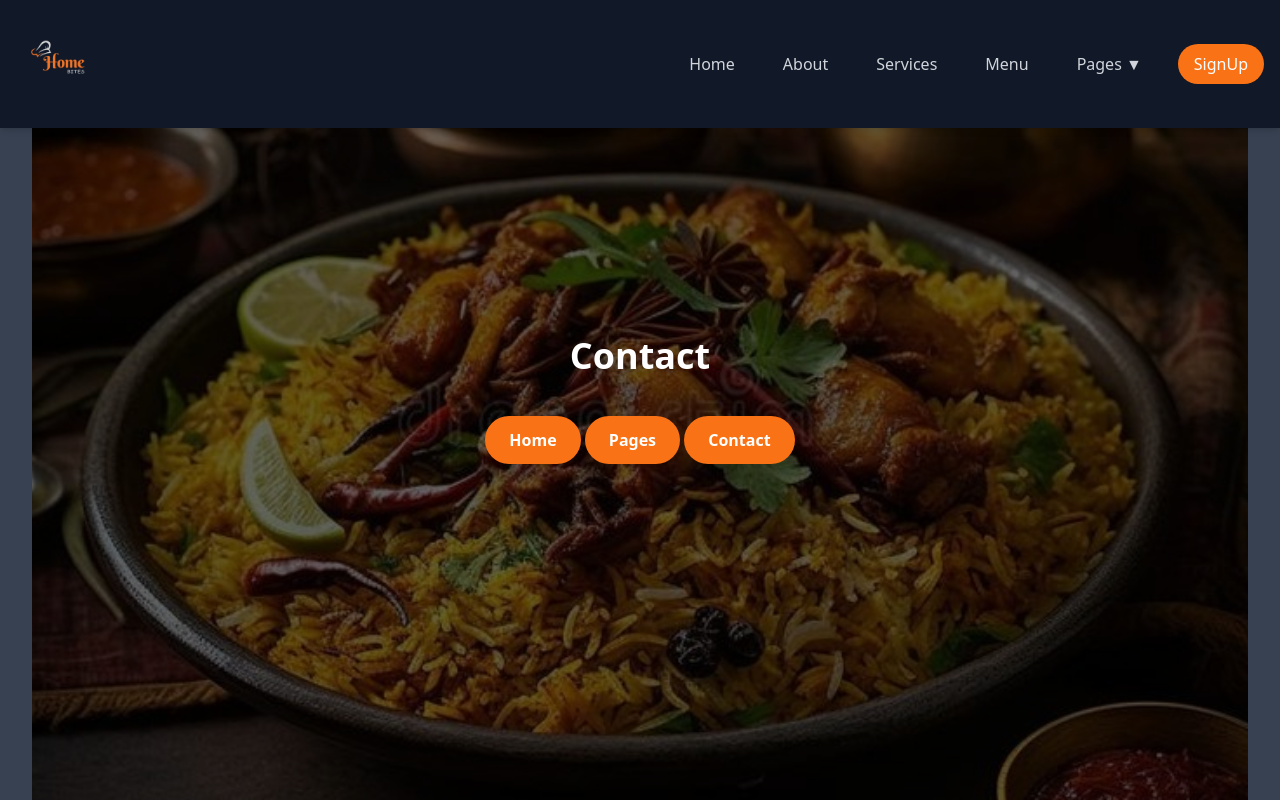
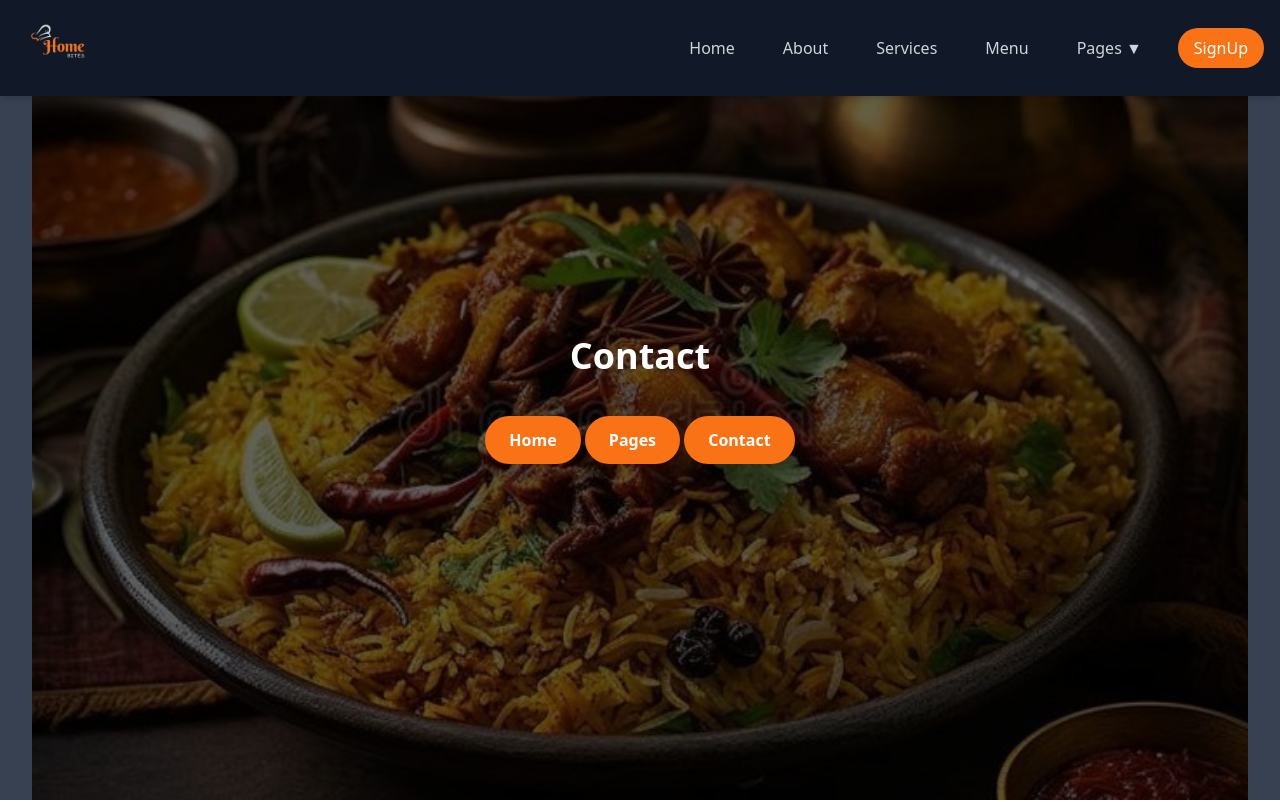
Before and after one commit to Gajaa-Azhura/Assignment3_S.Gajaram_UKI-STU-026, a plain HTML site: page contact.html in a window 1280 px wide. Shown: the top 802 px of the page. Drawn offline with nearby package versions, Linux system fonts and the light colour scheme.

Commit message:
nav adjustment

```diff
--- a/contact.html
+++ b/contact.html
@@ -7,7 +7,7 @@
     <script src="https://cdn.tailwindcss.com"></script>
 </head>
 <body>
-    <header class="bg-gray-900 py-4 shadow-md fixed w-full z-10">
+    <header class="bg-gray-900  shadow-md fixed w-full z-10">
         <div class="container mx-auto px-4 flex justify-between items-center">
             <!-- Logo -->
             <img src="ASSETS/IMAGES/finallogo.png" alt="logo" class="w-24">
```
